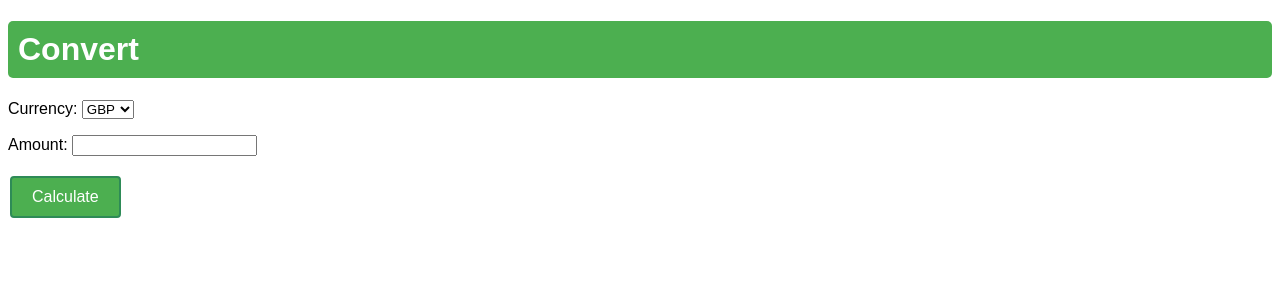
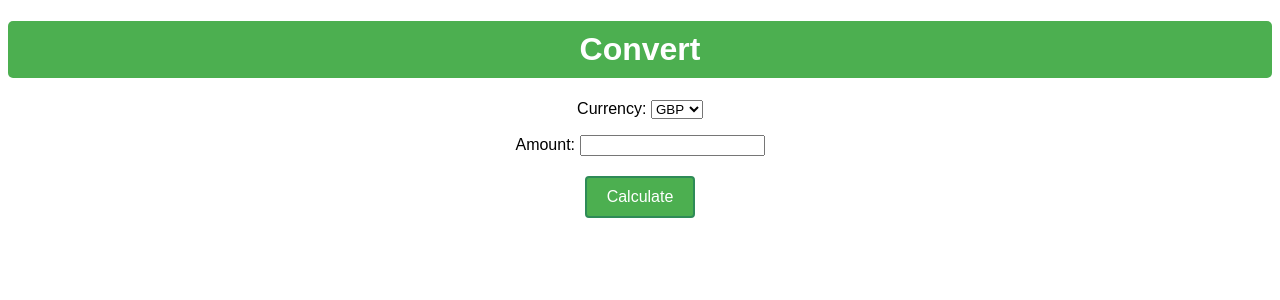
Before and after one commit to Wildchayote/Django_BMI_Xchange, a Django app: page /convert/process/ in a window 1280 px wide. Shown: the top 300 px of the page. Run offline with Django 3.2, Linux system fonts and the light colour scheme.

Commit message:
Update calculate.html

```diff
--- a/xchange/templates/calculate.html
+++ b/xchange/templates/calculate.html
@@ -8,7 +8,7 @@
     <style>
         body {
             font-family: Arial, sans-serif;
-            text-align: left;
+            text-align: center;
         }
         h1 {
             background-color: #4CAF50;
@@ -25,7 +25,7 @@
             border: 2px solid #2E8B57; /* add borders */
             color: white; /* White text color */
             padding: 10px 20px; /* Add padding */
-            text-align: left;
+            text-align: center;
             text-decoration: none;
             display: inline-block;
             font-size: 16px;
```
